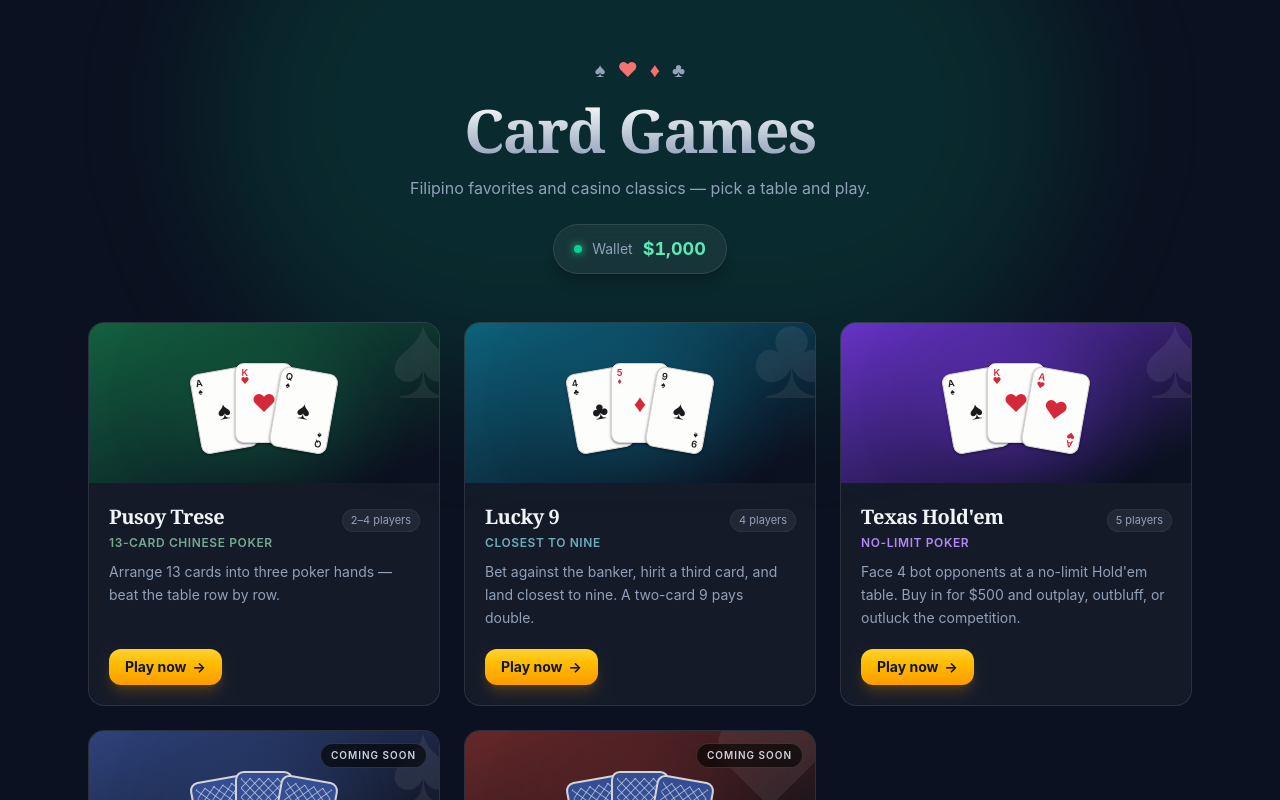
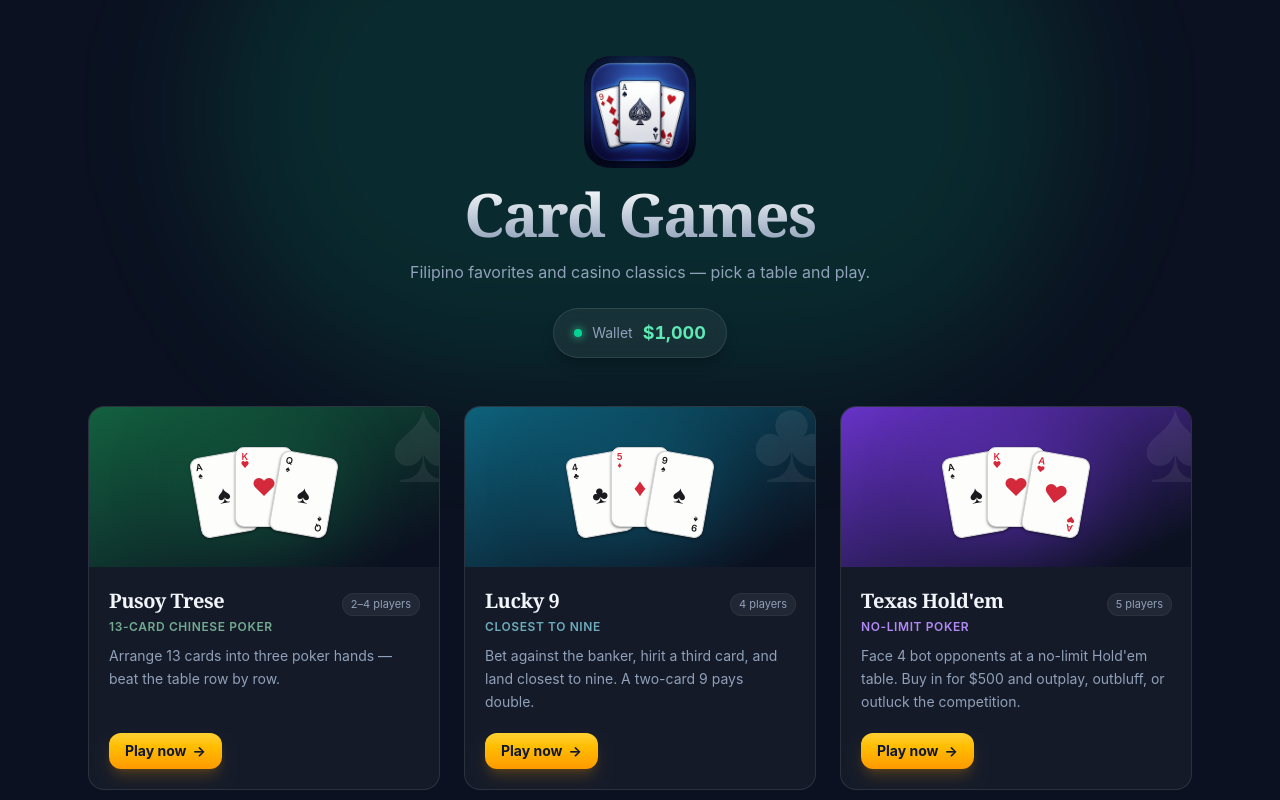
Before and after one commit to MarkAlfred95/card-games, a React (Vite) app: page / in a window 1280 px wide. Shown: the top 800 px of the page. Built offline with nearby package versions, Linux system fonts and the light colour scheme.

Commit message:
feat: added the app icon

```diff
--- a/index.html
+++ b/index.html
@@ -2,9 +2,9 @@
 <html lang="en">
   <head>
     <meta charset="UTF-8" />
-    <link rel="icon" type="image/svg+xml" href="/favicon.svg" />
+    <link rel="icon" type="image/svg+xml" href="/favicon.png" />
     <meta name="viewport" content="width=device-width, initial-scale=1.0" />
-    <title>pusoy-trese</title>
+    <title>Card Games</title>
   </head>
   <body>
     <div id="root"></div>
--- a/src/pages/Home.tsx
+++ b/src/pages/Home.tsx
@@ -7,15 +7,9 @@ import Card from '../components/Card'
 import CardBack from '../components/CardBack'
 import type { CSSVars } from '../styleVars'
 import { useWallet, formatUSD } from '../wallet'
+import logo from '../assets/card-games.png';
 
 const SUIT_GLYPH: Record<Suit, string> = { S: '♠', H: '♥', D: '♦', C: '♣' }
-
-const HEADER_SUITS: { symbol: string; color: string }[] = [
-  { symbol: '♠', color: '#94a3b8' },
-  { symbol: '♥', color: '#f87171' },
-  { symbol: '♦', color: '#f87171' },
-  { symbol: '♣', color: '#94a3b8' },
-]
 
 export default function Home() {
   const { balance } = useWallet()
@@ -39,11 +33,7 @@ export default function Home() {
           transition={{ duration: 0.5, ease: 'easeOut' }}
         >
           <div className="mb-4 flex items-center justify-center gap-3 text-xl">
-            {HEADER_SUITS.map((s) => (
-              <span key={s.symbol} style={{ color: s.color }}>
-                {s.symbol}
-              </span>
-            ))}
+            <img src={logo} alt="Card Games Logo" className="h-28 w-28" />
           </div>
           <h1 className="font-display bg-gradient-to-b from-white to-slate-400 bg-clip-text text-4xl font-bold tracking-tight text-transparent sm:text-6xl">
             Card Games
```
Also changed, not shown: public/favicon.png (added), src/assets/card-games.png (added).
